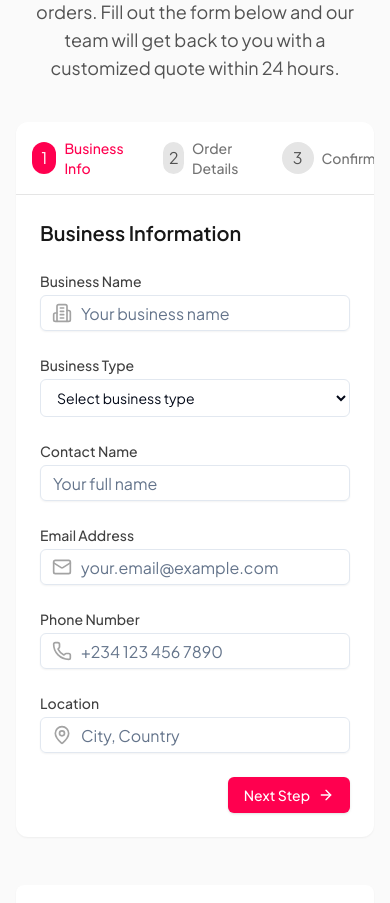
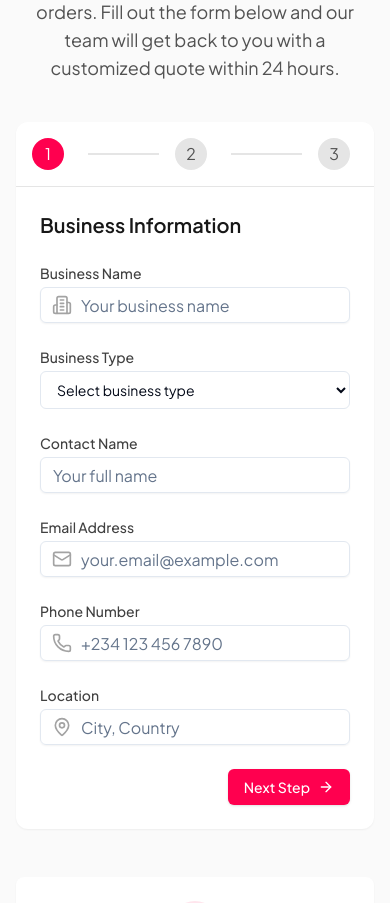
Before and after one commit to Idomason/mesell, a Next.js app in the folder frontend/: page / in a window 390 px wide. Shown: the part 4620-5523 px from the top of the page. Built offline with nearby package versions, Linux system fonts and the light colour scheme.

Commit message:
work on the Quote component

```diff
--- a/frontend/src/components/Quote.tsx
+++ b/frontend/src/components/Quote.tsx
@@ -86,7 +86,7 @@ export default function Quote() {
                     step >= 1 ? "text-primary" : "text-gray-500"
                   }`}
                 >
-                  Business Info
+                  <span className="hidden md:block">Business Info</span>
                 </span>
               </div>
               <div className="flex-1 h-0.5 mx-4 bg-gray-200">
@@ -112,7 +112,7 @@ export default function Quote() {
                     step >= 2 ? "text-primary" : "text-gray-500"
                   }`}
                 >
-                  Order Details
+                  <span className="hidden md:block">Order Details</span>
                 </span>
               </div>
               <div className="flex-1 h-0.5 mx-4 bg-gray-200">
@@ -138,7 +138,7 @@ export default function Quote() {
                     step >= 3 ? "text-primary" : "text-gray-500"
                   }`}
                 >
-                  Confirmation
+                  <span className="hidden md:block">Confirmation</span>
                 </span>
               </div>
             </div>
```
